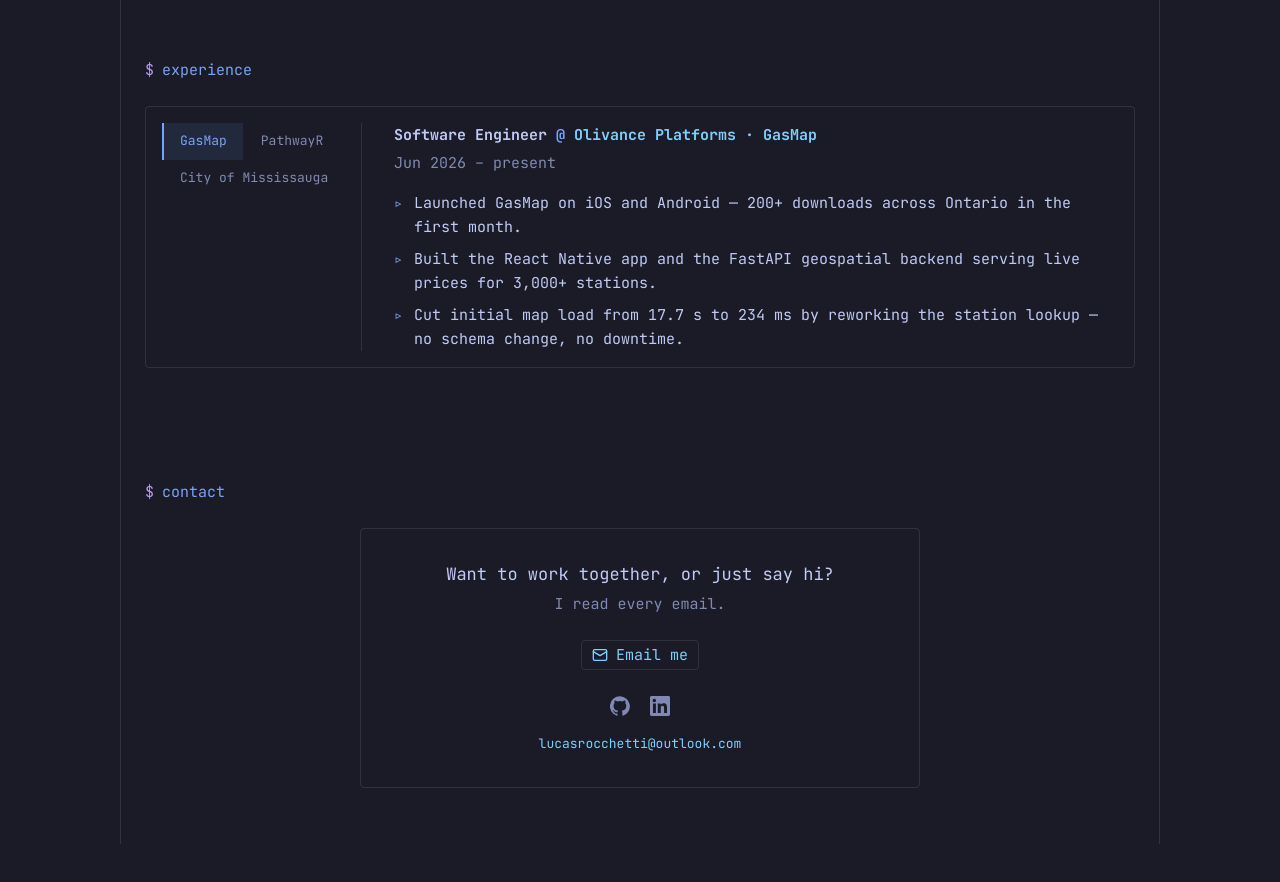
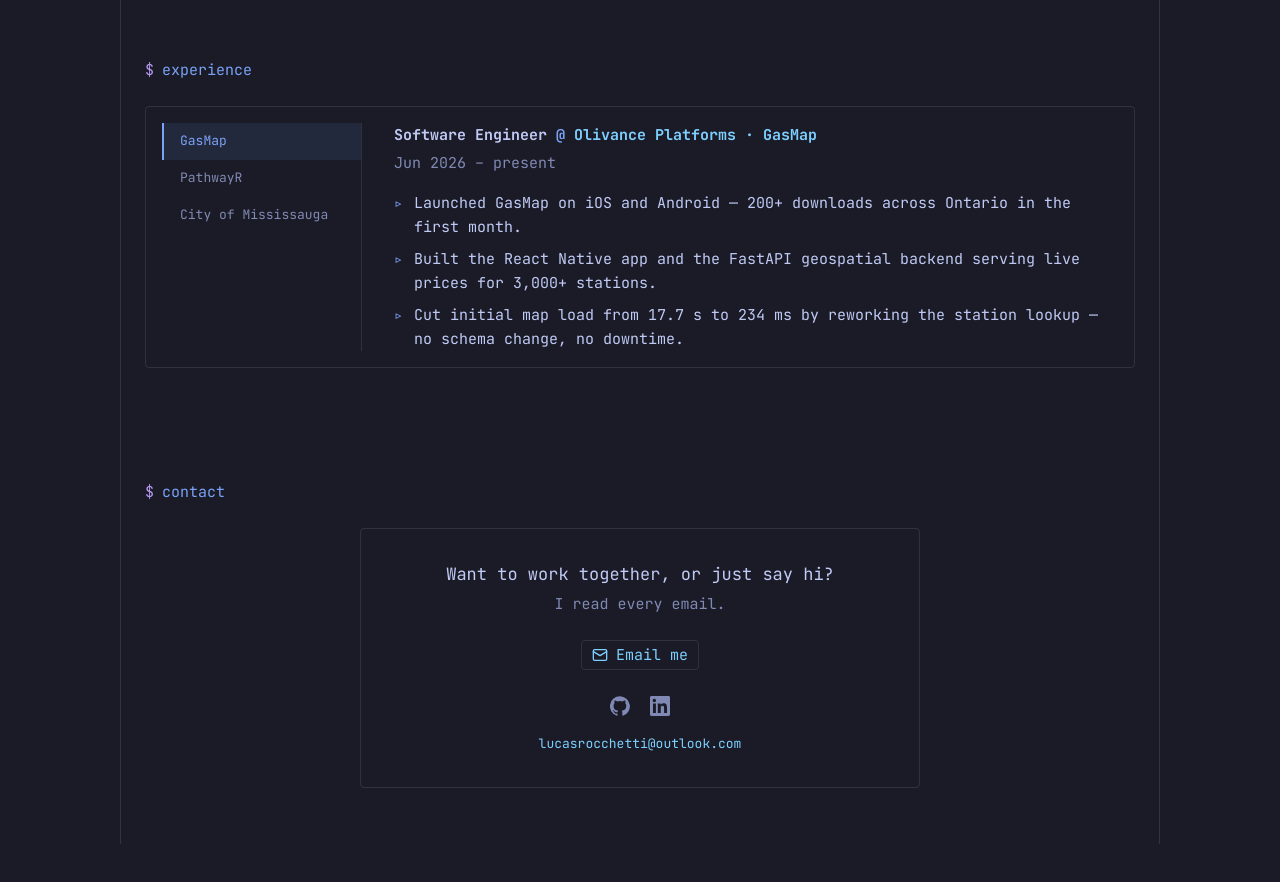
Before and after one commit to rocchettilucas/portfolio, a Next.js app: page / in a window 1280 px wide. Shown: the part 1720-2602 px from the top of the page. Built offline with nearby package versions, Linux system fonts and the light colour scheme.

Commit message:
fix(v2.1): experience tabs stack vertically on desktop

```diff
--- a/components/Experience.tsx
+++ b/components/Experience.tsx
@@ -58,7 +58,7 @@
             onKeyDown={onKeyDown}
             // `.strip` hides the scrollbar on the phone row; above 769px the row is a column
             // again and the hairline that separated nav items becomes the column's edge.
-            className="strip flex min-[769px]:block min-[769px]:overflow-x-visible min-[769px]:border-r min-[769px]:border-border"
+            className="strip flex min-[769px]:flex-col min-[769px]:overflow-x-visible min-[769px]:border-r min-[769px]:border-border"
           >
             {experience.map((r, i) => (
               <button
```
